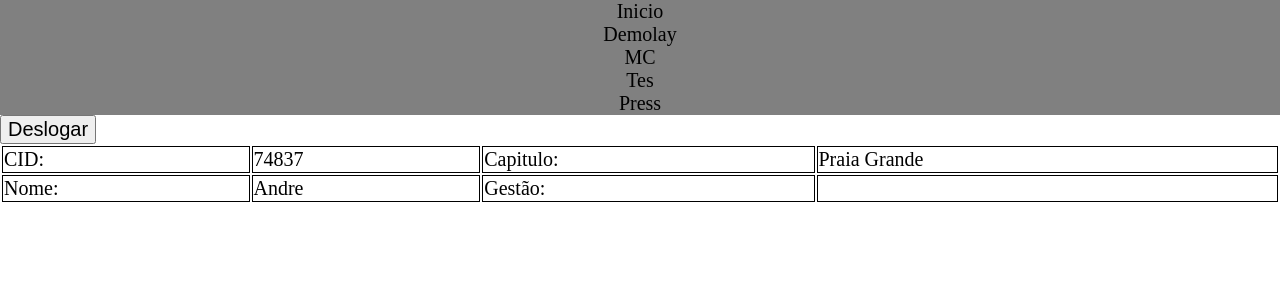
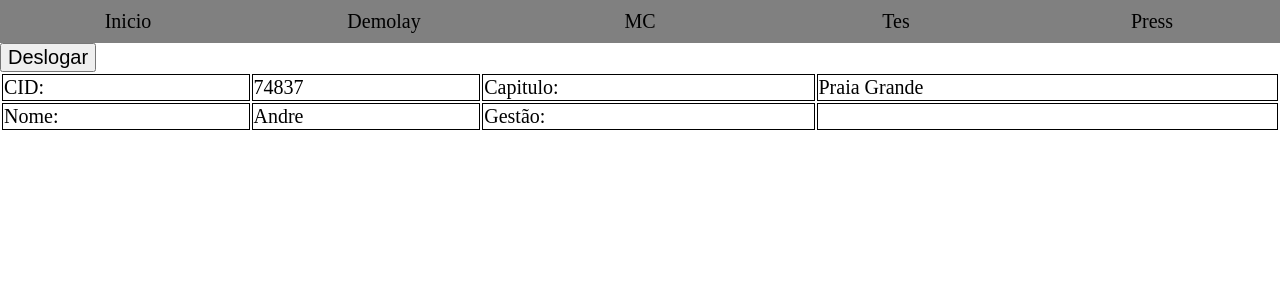
Before and after one commit to AndreSaxton/ProjCap, a PHP site: page /index.php in a window 1280 px wide. Shown: the top 300 px of the page. Run offline with PHP 8.4, Linux system fonts and the light colour scheme; the visitor is signed in with stand-in values (Sample User, id 1); data comes from the database, SQL or seed files in the repository; data that the repository does not hold is empty.

Commit message:
alterado o layout

```diff
--- a/estilo.css
+++ b/estilo.css
@@ -23,6 +23,7 @@
     /*utilizado no menu*/
     div#menu{
         background-color: grey;
+        margin: 0px;
     }
     div#menu p#pMenu, div#menu p#pFechar{
         display: none;
@@ -31,14 +32,39 @@
         text-align: center;
         margin: 0px;
     }
+    .opcao{
+        padding: 10px;
+    }
+    .opcao1{
+        grid-area: opcao1;
+    }
+    .opcao2{
+        grid-area: opcao2;
+    }
+    .opcao3{
+        grid-area: opcao3;
+    }
+    .opcao4{
+        grid-area: opcao4;
+    }
+    .opcao5{
+        grid-area: opcao5;
+    }
+    .opcao6{
+        grid-area: opcao6;
+    }
     #opcoes{
-        position: relative;
-        bottom: 0px;
-        height: 100%;
-        /*display: none;*/
+        margin: 0px;
+        background-color: grey;
+        display: grid;
+        grid-template-columns: repeat(5, 1fr);
+        grid-template-rows: auto;
+        grid-template-areas:
+            "opcao1 opcao2 opcao3 opcao4 opcao5";
+        display: grid;
     }
     #opcoes:target{
-        display: block;
+        display: grid;
     }
     a{
         text-decoration: none;
```
